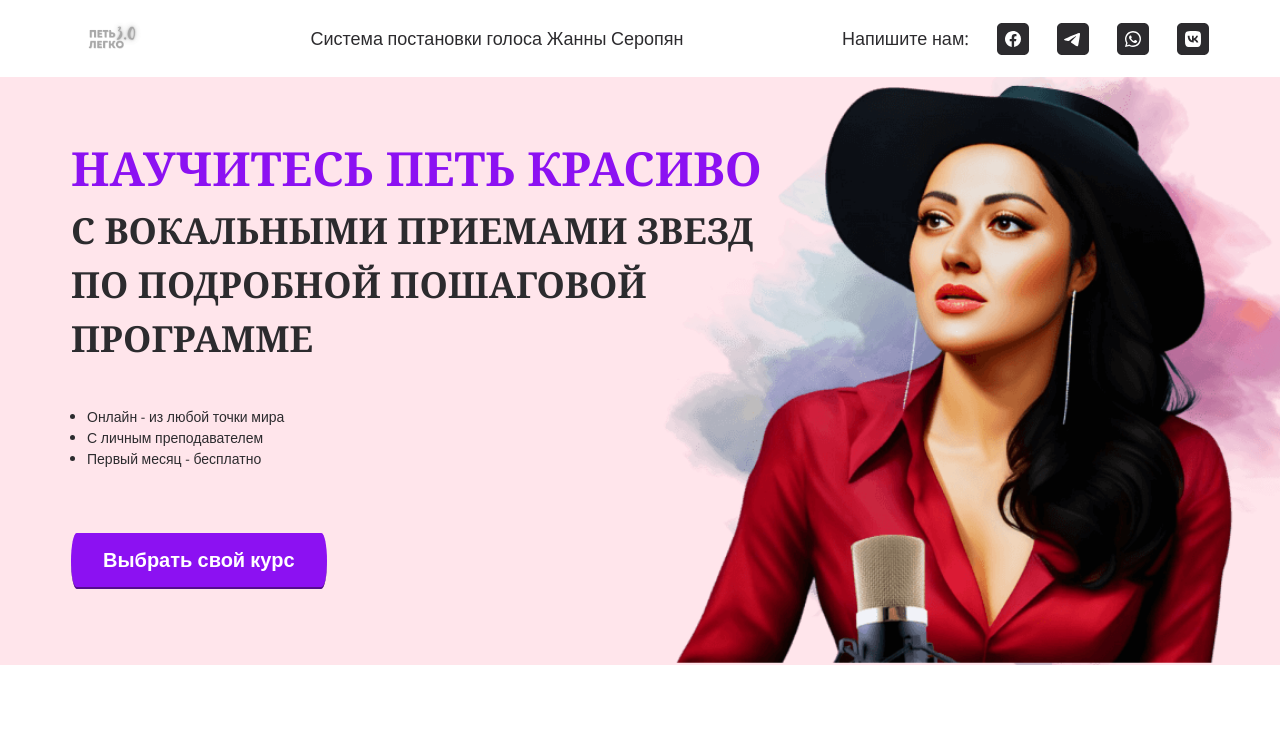
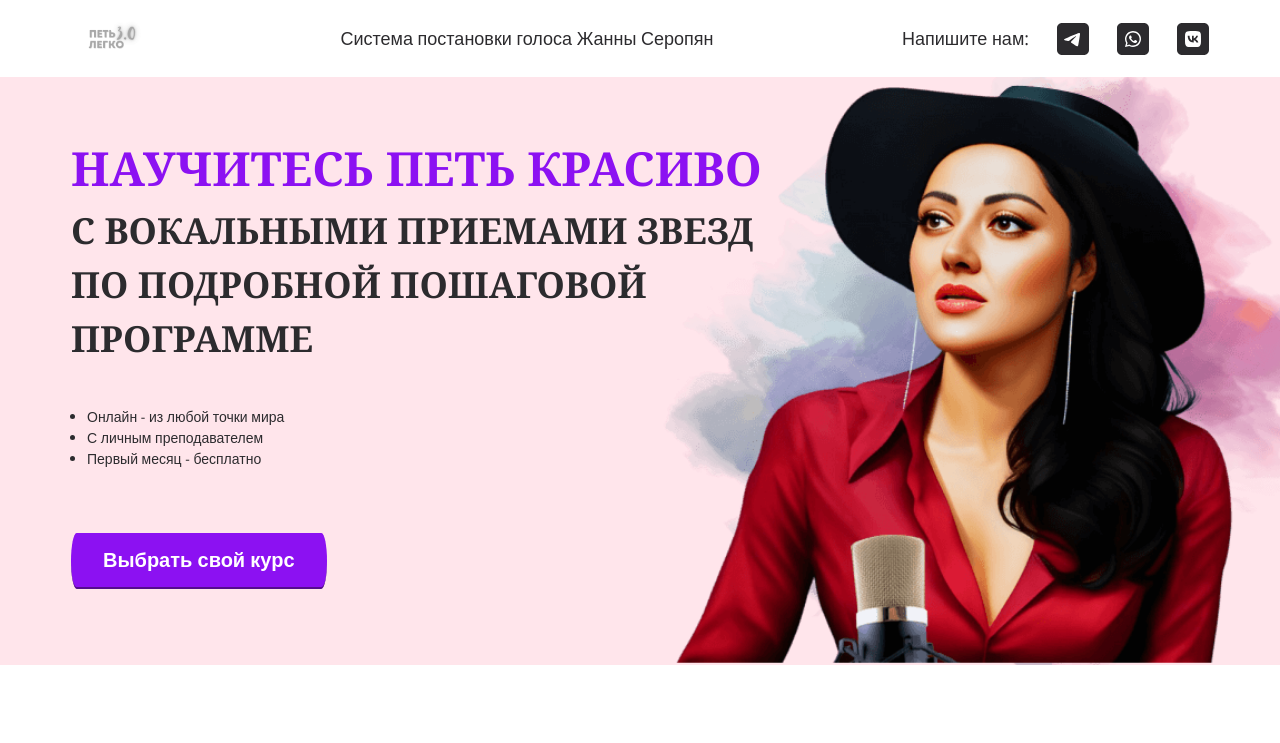
Before and after one commit to Khoroshev-Mikhail/jannaseropyan, a Next.js app: page / in a window 1280 px wide. Shown: the top 743 px of the page. Built offline with nearby package versions, Linux system fonts and the light colour scheme.

Commit message:
Соц.сети

```diff
--- a/components/sections/01nav.tsx
+++ b/components/sections/01nav.tsx
@@ -7,7 +7,7 @@ import vk from '../../public/images/icons/vk.svg'
 import menu_burger from '../../public/images/icons/menu_burger.svg'
 import { useState } from "react";
 import Link from "next/link";
-import { FACEBOOK_LINK, TG_LINK, VK_LINK, WHATSAPP_LINK } from "@/lib/consts";
+import { TG_LINK, VK_LINK, WHATSAPP_LINK } from "@/lib/consts";
 
 
 
@@ -28,11 +28,11 @@ export default function Nav(){
                     <div className="flex flex-col justify-center">
                         <p className="block text-[12px] sm:text-[14px] md:text-[14px] lg:text-[18px]">Напишите нам:</p>
                     </div>
-                    <div className="flex flex-col justify-center">
+                    {/* <div className="flex flex-col justify-center">
                         <Link href={FACEBOOK_LINK}>
                             <Image src={facebook} alt="facebook" className="block"/>
                         </Link>
-                    </div>
+                    </div> */}
                     <div className="flex flex-col justify-center">
                         <Link href={TG_LINK}>
                             <Image src={telegram} alt="telegram" className="block"/>
--- a/components/sections/19footer.tsx
+++ b/components/sections/19footer.tsx
@@ -1,9 +1,10 @@
 import Image from "next/image";
 import whatsapp from '../../public/images/icons/whatsapp.svg'
 import vk from '../../public/images/icons/vk.svg'
-import viber from '../../public/images/icons/viber.svg'
-import messenger from '../../public/images/icons/messenger.svg'
-import { VK_LINK, WHATSAPP_LINK } from "@/lib/consts";
+import telegram from '../../public/images/icons/telegram.svg'
+// import viber from '../../public/images/icons/viber.svg'
+// import messenger from '../../public/images/icons/messenger.svg'
+import { TG_LINK, VK_LINK, WHATSAPP_LINK } from "@/lib/consts";
 import Link from "next/link";
 
 export default function Footer(){
@@ -28,15 +29,20 @@ export default function Footer(){
                             </Link>
                         </div>
                         <div className="flex flex-col justify-center">
-                            {/* <Link href={}> */}
+                            <Link href={TG_LINK}>
+                                <Image src={telegram} alt="telegram" className="block"/>
+                            </Link>
+                        </div>
+                        {/* <div className="flex flex-col justify-center">
+                            <Link href={}>
                                 <Image src={viber} alt="viber"/>
-                            {/* </Link> */}
+                            </Link>
                         </div>
                         <div className="flex flex-col justify-center">
-                            {/* <Link href={}> */}
+                            <Link href={}>
                                 <Image src={messenger} alt="messenger" />
-                            {/* </Link> */}
-                        </div>
+                            </Link>
+                        </div> */}
                     </div>
                 </div>
             </div>
```
Also changed, not shown: 1 other file (tests, documents, lock files or other folders).
